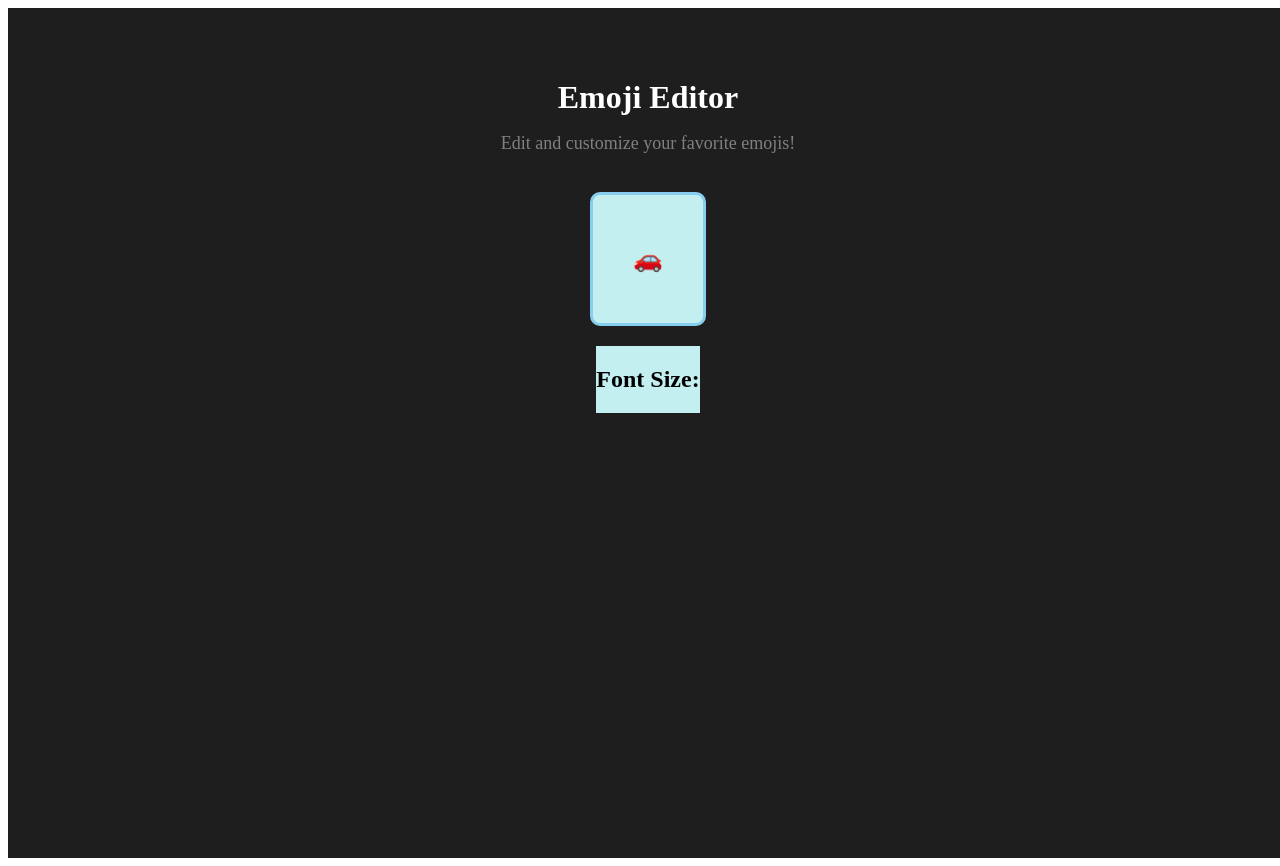
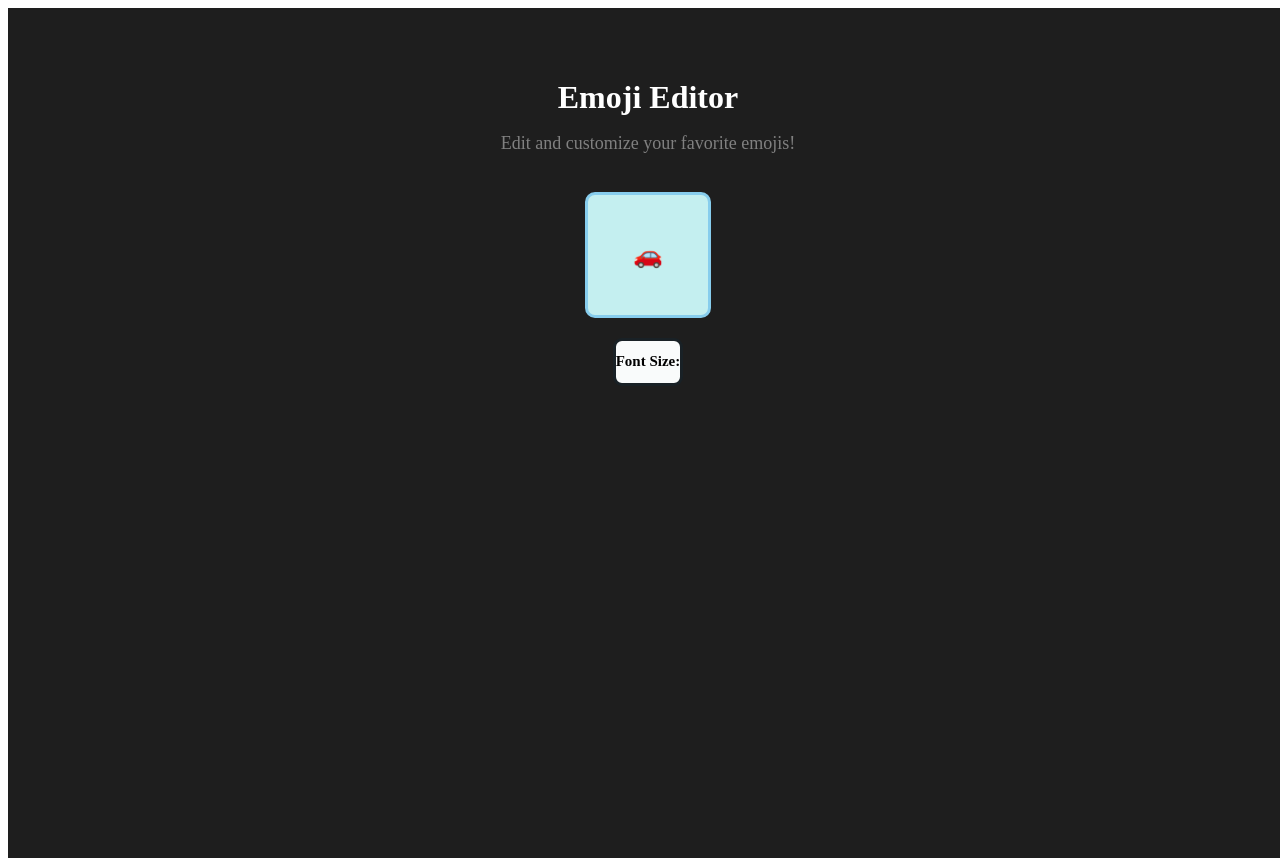
Before and after one commit to Shrilesh-Dhobale/Emoji-Editor, a React (Vite) app: page / in a window 1280 px wide. Built offline with nearby package versions, Linux system fonts and the light colour scheme.

Commit message:
emoji-grid styling updated

```diff
--- a/src/views/Home/Home.css
+++ b/src/views/Home/Home.css
@@ -26,14 +26,19 @@
 .emoji-grid{
     border:solid #87cded;
     margin-top: 20px;
-    padding:30px;
-    padding-left: 40px;
-    padding-right: 40px;
+    height:120px;
+    width:120px;
     display: grid;
+    justify-content: center;
+    align-items: center;
     border-radius: 10px;
     background-color: #c4eff0;
 }
 .controls-container{
     margin-top: 20px;
-    background-color: #c4eff0;
+    background-color: #f9fbfb;
+    font-size: 10px;
+    font-family: cursive;
+    border:#192126 solid;
+    border-radius:9px;
 }
--- a/src/views/Home/Home.jsx
+++ b/src/views/Home/Home.jsx
@@ -2,6 +2,7 @@ import React from 'react'
 import './Home.css'
 
 function Home() {
+
   return (
     <div className='main-container'>
       <div className="container">
```
